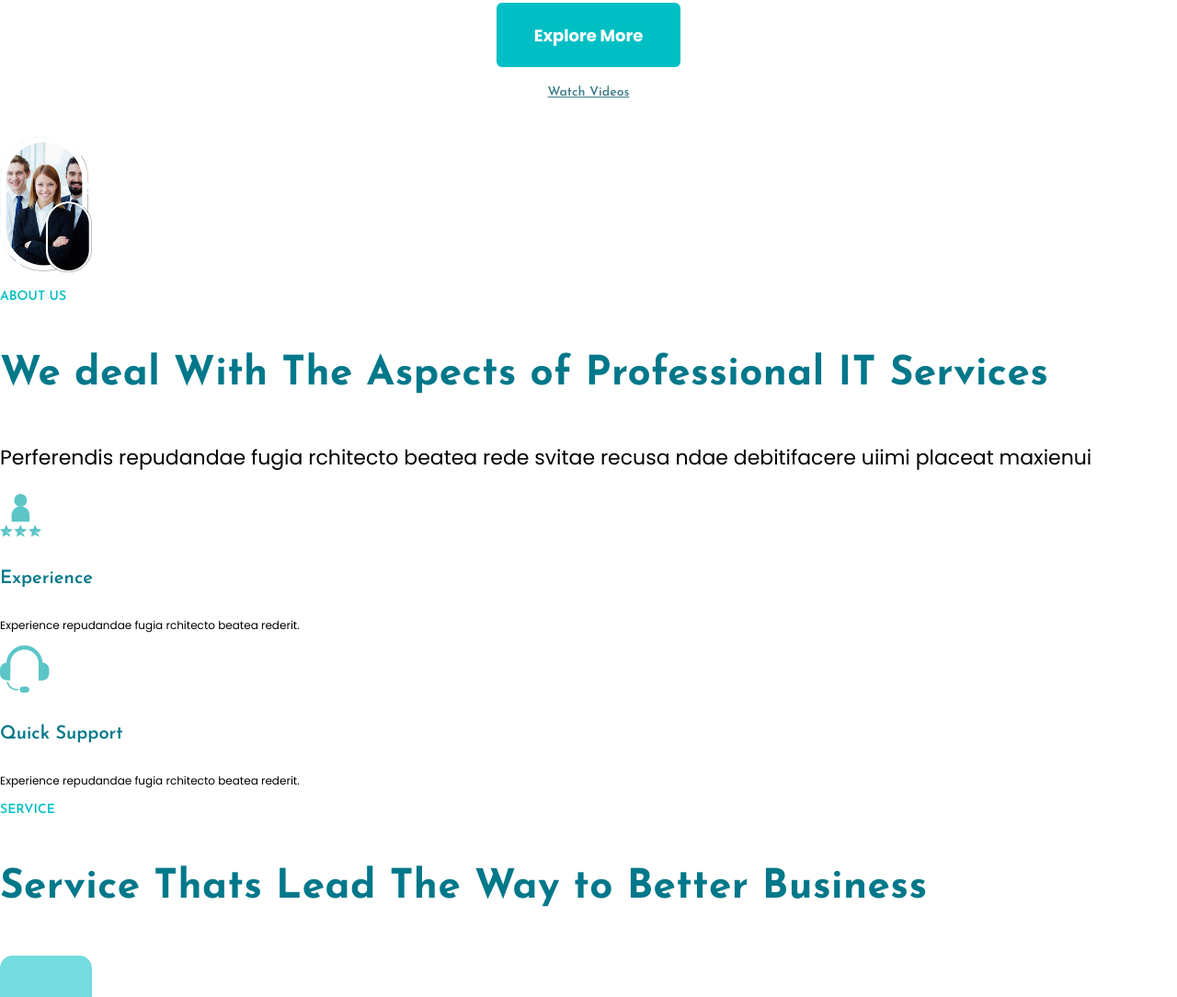
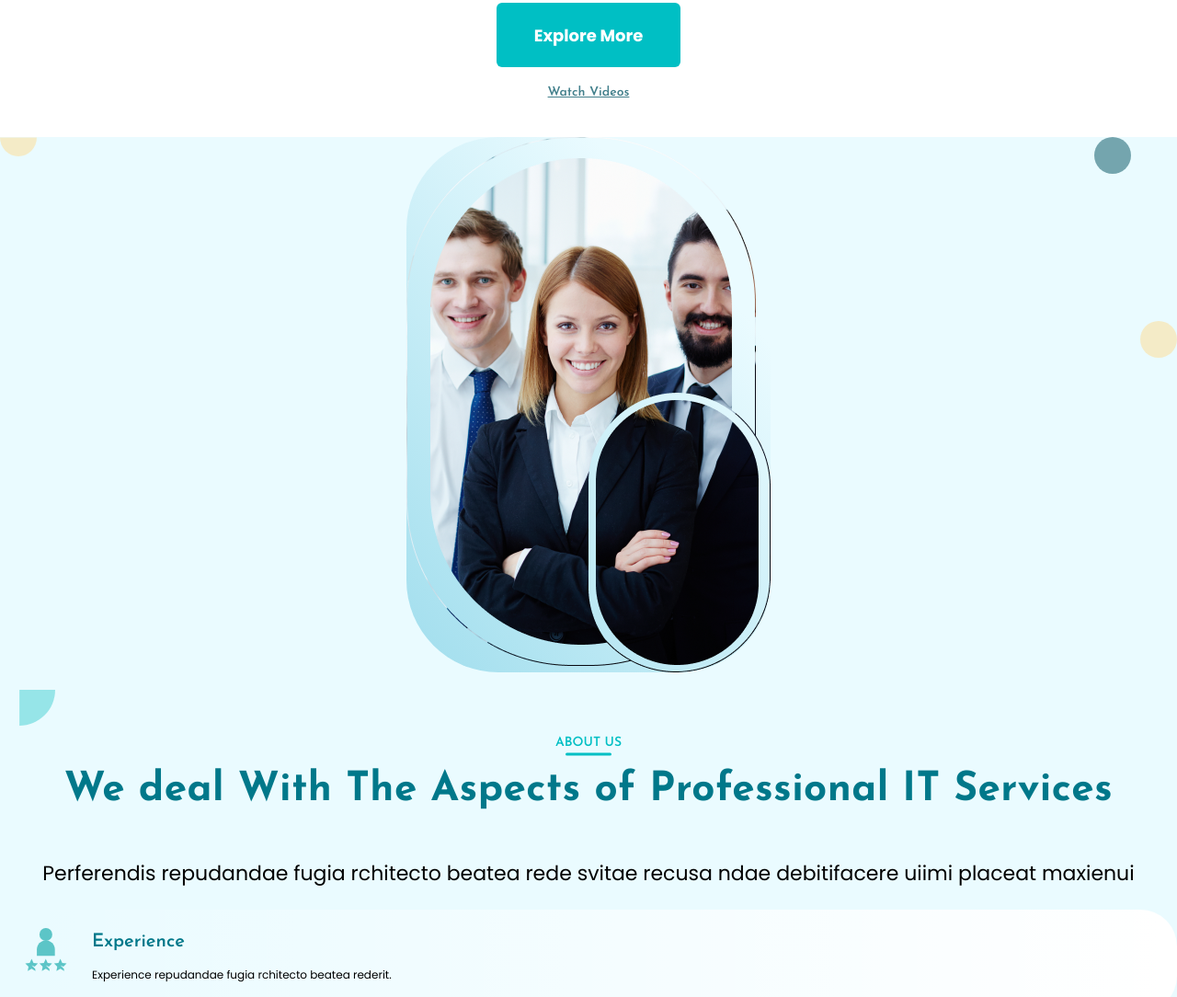
Before and after one commit to cehicm/pisix-landing-page, a website: page index.html in a window 1280 px wide. Shown: the part 824-1908 px from the top of the page at 92% size. Drawn offline with nearby package versions, Linux system fonts and the light colour scheme.

Commit message:
Add main section styles for small screens

```diff
--- a/index.html
+++ b/index.html
@@ -14,12 +14,14 @@
 	<header class="header">
 		<div class="header__wrapper">
 			<div class="header__bg">
-				<img class="line line--skewed" src="/src/images/shapes/header/skewed-line.png" alt="">
-				<img class="line line--squigle" src="/src/images/shapes/header/squigle-line.png" alt="">
-				<img class="circle--pi" src="/src/images/shapes/header/aqua-circle.png" alt="">
+				<img class="line line--skewed" src="/src/images/shapes/header/skewed-line.png" alt="Skewed line">
+				<img class="line line--squigle" src="/src/images/shapes/header/squigle-line.png" alt="Squqly line">
+				<img class="circle--pi" src="/src/images/shapes/header/aqua-circle.png" alt="Aqua blue circle quarter">
 				<img class="quarter quarter--blue" src="/src/images/shapes/header/blue-quarter.png" alt="">
-				<img class="quarter quarter--orange" src="/src/images/shapes/header/orange-quarter.png" alt="">
-				<img class="quarter quarter--yellow" src="/src/images/shapes/header/yellow-quarter.png" alt="">
+				<img class="quarter quarter--orange" src="/src/images/shapes/header/orange-quarter.png"
+					alt="Orange circle quarter">
+				<img class="quarter quarter--yellow" src="/src/images/shapes/header/yellow-quarter.png"
+					alt="Yellow circle quarter">
 
 			</div>
 			<nav class="nav">
@@ -103,6 +105,16 @@
 
 	<section class="main">
 		<div class="main__wrapper">
+			<div class="main__bg">
+				<img class="main__bg__circle--blue" src="/src/images/shapes/main/main-aqua-blue.svg" alt="Blue circle">
+				<img class="main__bg__circle--dark-blue" src="/src/images/shapes/main/main-dark-blue-cirle.svg"
+					alt="Dark blue circle">
+				<img class="main__bg__circle--half" src="/src/images/shapes/main/main-yellow-circle-half.svg"
+					alt="Lower half of yellow circle">
+				<img class="main__bg__circle--yellow" src="/src/images/shapes/main/main-yellow-cirle-full.svg"
+					alt="Yellow circle">
+
+			</div>
 			<div class="main__image">
 				<img src="/src/images/main-image.png" alt="Two men and a woman standing with hands in front of her" />
 			</div>
@@ -115,7 +127,7 @@
 					Perferendis repudandae fugia rchitecto beatea rede svitae recusa
 					ndae debitifacere uiimi placeat maxienui
 				</p>
-				<div class="main__bubble bubble--fill">
+				<div class="main__bubble main__bubble--fill">
 					<svg width="45" height="47" viewBox="0 0 45 47" fill="none" xmlns="http://www.w3.org/2000/svg">
 						<circle cx="22.3874" cy="6.99607" r="6.99607" fill="#5CC5C7" />
 						<path
@@ -131,12 +143,15 @@
 							d="M40.2065 37.9448L38.1244 33.5813L36.0423 37.9448L31.249 38.5766L34.7554 41.9052L33.8751 46.6592L38.1244 44.3529L42.3737 46.6592L41.9335 44.2822L38.1244 40.5774L41.4934 41.9052L44.9999 38.5766L40.2065 37.9448Z"
 							fill="#5CC5C7" />
 					</svg>
+					<div class="main__bubble__content">
 						<h4 class="main__bubble__title">Experience</h4>
 						<p class="main__bubble__text">
 							Experience repudandae fugia rchitecto beatea rederit.
 						</p>
 					</div>
-				<div class="main__bubble bubble--border">
+
+				</div>
+				<div class="main__bubble main__bubble--border">
 					<svg width="54" height="52" viewBox="0 0 54 52" fill="none" xmlns="http://www.w3.org/2000/svg">
 						<path
 							d="M0 26.9675C0 22.8494 3.3384 19.511 7.45652 19.511H11.1848V38.6849H7.45652C3.3384 38.6849 0 35.3465 0 31.2284V26.9675Z"
@@ -157,10 +172,12 @@
 							d="M9.05435 29.6304V20.5761C9.05435 10.8691 16.9234 3 26.6304 3V3C36.3374 3 44.2065 10.8691 44.2065 20.5761V29.6304"
 							stroke="#5CC5C7" stroke-width="4.26087" />
 					</svg>
+					<div class="main__bubble__content">
 						<h4 class="main__bubble__title">Quick Support</h4>
 						<p class="main__bubble__text">
 							Experience repudandae fugia rchitecto beatea rederit.
 						</p>
+					</div>
 				</div>
 			</div>
 		</div>
--- a/src/sass/layout/_header.scss
+++ b/src/sass/layout/_header.scss
@@ -2,9 +2,6 @@
 @import "../variables/breakpoints";
 
 .header {
-	&__wrapper {
-	}
-
 	&__bg {
 		position: relative;
 
--- /dev/null
+++ b/src/sass/layout/_main.scss
@@ -0,0 +1,78 @@
+@use '../variables/colors' as colors;
+@import "../variables/breakpoints";
+
+.main {
+	background-color: colors.$background-light-blue;
+
+	&__wrapper {
+		display: grid;
+		text-align: center;
+	}
+
+	&__bg {
+		position: relative;
+
+		img {
+			position: absolute;
+			width: 40px;
+		}
+
+		&__circle {
+			&--blue {
+				left: 20px;
+				top: 600px;
+			}
+
+			&--dark-blue {
+				right: 50px;
+			}
+
+			&--half {
+				left: 0;
+			}
+
+			&--yellow {
+				top: 200px;
+				right: 0;
+			}
+		}
+	}
+
+	&__image {
+		img {
+			width: auto;
+			background: colors.$image-gradient;
+			border-radius: 100px;
+		}
+	}
+
+	&__content {
+		margin-top: 50px;
+	}
+
+	&__title {
+		margin-top: 0;
+	}
+
+	&__bubble {
+		display: flex;
+		align-items: center;
+		padding: 20px 0;
+		text-align: left;
+
+		svg {
+			width: 100px;
+			align-self: baseline;
+		}
+
+		&--fill {
+			background-color: colors.$white;
+			border-radius: 40px;
+			background: colors.$bubble-gradient;
+		}
+
+		&__title {
+			margin: 0;
+		}
+	}
+}
--- a/src/sass/styles.scss
+++ b/src/sass/styles.scss
@@ -16,6 +16,7 @@
 @use "layout/general";
 @use "layout/navigation";
 @use "layout/header";
+@use "layout/main";
 @use "layout/footer";
 @use "layout/typography";
 
--- a/src/sass/variables/_colors.scss
+++ b/src/sass/variables/_colors.scss
@@ -1,7 +1,8 @@
 $white: #ffffff;
 $black: #000000;
 $light-black: #083038;
-$blue-green-gradient: linear-gradient(90deg, #00788a 6.67%, #74dcdf 94.66%);
+
+$background-light-blue: #eafbff;
 $aqua-blue: #00bfc4;
 $dark-blue: #00788a;
 $link-green: #43808c;
@@ -9,3 +10,15 @@ $light-yellow: #fff6eb;
 $light-orange: #fff7f5;
 $light-green: #f0fffa;
 $light-blue: #ecf4ff;
+
+$blue-green-gradient: linear-gradient(90deg, #00788a 6.67%, #74dcdf 94.66%);
+$image-gradient: linear-gradient(
+	229.5deg,
+	rgba(245, 249, 250, 0) 21.55%,
+	#a4dfee 96.28%
+);
+$bubble-gradient: linear-gradient(
+	270deg,
+	#ffffff 1.37%,
+	rgba(255, 255, 255, 0) 98.02%
+);
--- a/src/sass/variables/_fonts.scss
+++ b/src/sass/variables/_fonts.scss
@@ -116,8 +116,24 @@ h5 {
 	color: colors.$dark-blue;
 }
 
-.main__text {
-	line-height: 34px;
+.main {
+	&__text {
+		line-height: 34px;
+	}
+
+	&__suptitle {
+		&::after {
+			content: "";
+			position: absolute;
+			display: block;
+			height: 3px;
+			width: 50px;
+			right: 50%;
+			transform: translate(50%, 15%);
+			border-radius: 6px;
+			background-color: colors.$aqua-blue;
+		}
+	}
 }
 
 .service__text,
```
Also changed, not shown: dist/css/styles.css, dist/css/styles.min.css. Lines whose indentation alone changed are shown as unchanged.
